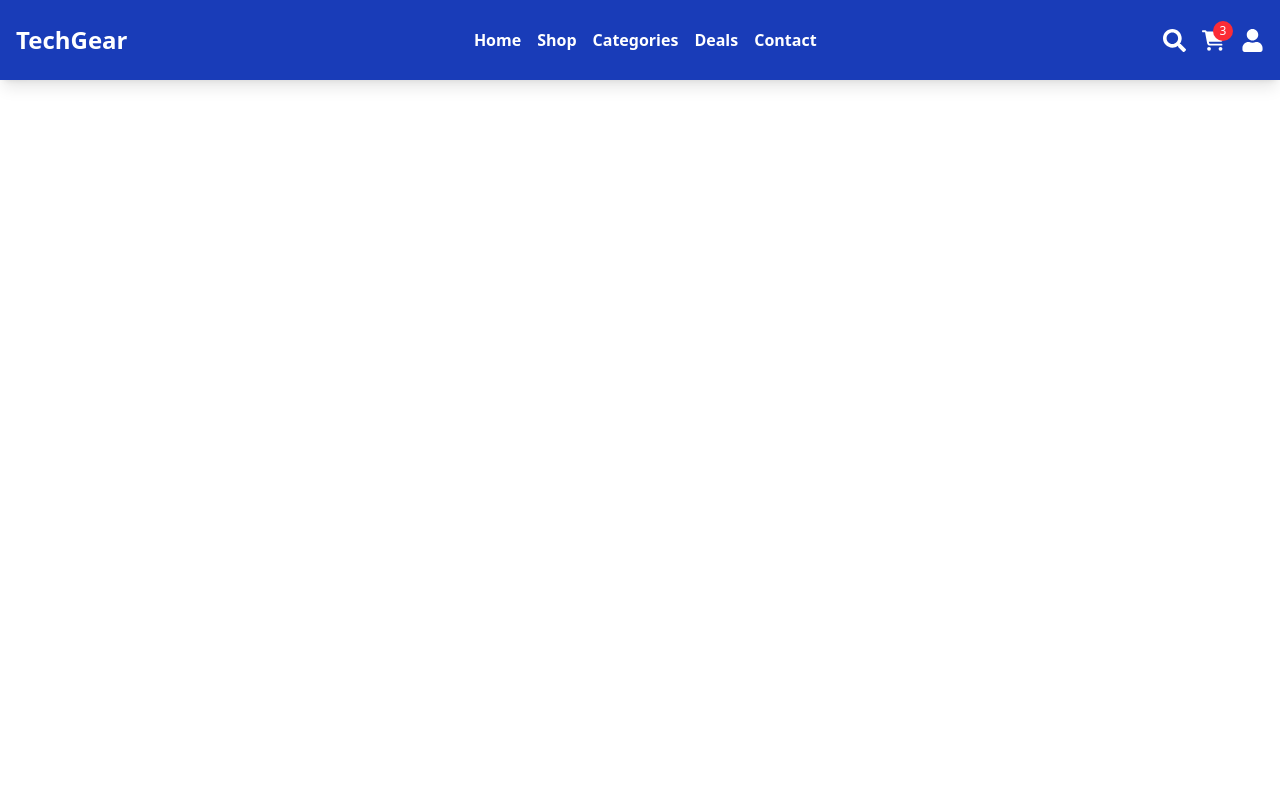
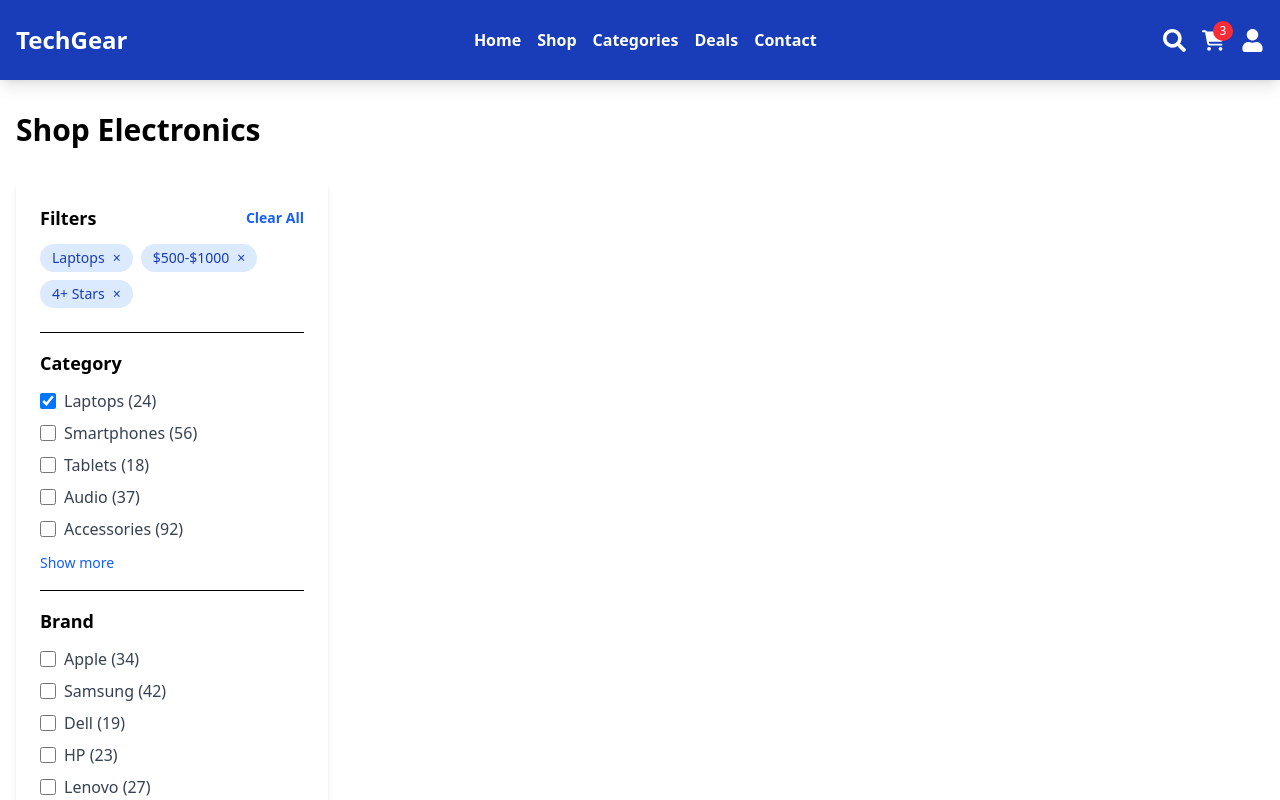
Before and after one commit to rasel-gannicus/e-commerce-product-filtering-implementation, a Next.js app: page / in a window 1280 px wide. Shown: the top 800 px of the page. Built offline with nearby package versions, Linux system fonts and the light colour scheme.

Commit message:
creating 'Sidebar Filter'

```diff
--- /dev/null
+++ b/src/app/_container/FilterSidebar.tsx
@@ -0,0 +1,88 @@
+import { FilterOption } from "@/utils/types";
+
+
+const FilterSidebar: React.FC = () => {
+  const categories: FilterOption[] = [
+    { label: 'Laptops', count: 24, checked: true },
+    { label: 'Smartphones', count: 56 },
+    { label: 'Tablets', count: 18 },
+    { label: 'Audio', count: 37 },
+    { label: 'Accessories', count: 92 },
+  ];
+
+  const brands: FilterOption[] = [
+    { label: 'Apple', count: 34 },
+    { label: 'Samsung', count: 42 },
+    { label: 'Dell', count: 19 },
+    { label: 'HP', count: 23 },
+    { label: 'Lenovo', count: 27 },
+    { label: 'Sony', count: 16 },
+  ];
+
+  return (
+    <aside className="w-full md:w-1/4 bg-white p-6 rounded-lg shadow-md h-fit">
+      <div className="mb-6">
+        <h3 className="text-lg font-semibold mb-3 flex justify-between items-center">
+          Filters
+          <button className="text-sm text-blue-600 hover:underline" id="clear-all-filters">
+            Clear All
+          </button>
+        </h3>
+        <div className="flex flex-wrap gap-2 mb-4" id="active-filters">
+          {['Laptops', '$500-$1000', '4+ Stars'].map((filter) => (
+            <span key={filter} className="bg-blue-100 text-blue-800 px-3 py-1 rounded-full text-sm flex items-center">
+              {filter} <button className="ml-2 text-blue-800">&times;</button>
+            </span>
+          ))}
+        </div>
+      </div>
+
+      <FilterSection title="Category" options={categories} />
+      <FilterSection title="Brand" options={brands} />
+      {/* <PriceRangeSection />
+      <RatingSection />
+      <FeaturesSection />
+      <AvailabilitySection />
+      <ReleaseDateSection /> */}
+
+      <div className="mt-6 border-t pt-4">
+        <button className="w-full bg-blue-600 text-white py-2 rounded-lg hover:bg-blue-700 transition duration-200">
+          Apply Filters
+        </button>
+      </div>
+    </aside>
+  );
+};
+
+interface FilterSectionProps {
+  title: string;
+  options: FilterOption[];
+}
+
+const FilterSection: React.FC<FilterSectionProps> = ({ title, options }) => (
+  <div className="border-t pt-4 mt-4">
+    <h3 className="text-lg font-semibold mb-3 flex justify-between items-center">
+      {title}
+      <button className="text-xs text-gray-500">
+        <i className="fas fa-chevron-up"></i>
+      </button>
+    </h3>
+    <div className="space-y-2">
+      {options.map((option) => (
+        <label key={option.label} className="flex items-center">
+          <input
+            type="checkbox"
+            className="form-checkbox h-4 w-4 text-blue-600"
+            defaultChecked={option.checked}
+          />
+          <span className="ml-2 text-gray-700">
+            {option.label} ({option.count})
+          </span>
+        </label>
+      ))}
+      <button className="text-sm text-blue-600 hover:underline mt-1">Show more</button>
+    </div>
+  </div>
+);
+
+export default FilterSidebar;
--- a/src/app/page.tsx
+++ b/src/app/page.tsx
@@ -1,9 +1,16 @@
+import FilterSidebar from "./_container/FilterSidebar";
 import Header from "./_container/Header";
 
 export default function Home() {
   return (
     <>
       <Header />
+      <main className="container mx-auto px-4 py-8">
+        <h2 className="text-3xl font-bold mb-8">Shop Electronics</h2>
+        <div className="flex flex-col md:flex-row gap-6">
+          <FilterSidebar />
+        </div>
+      </main>
     </>
   );
 }
--- /dev/null
+++ b/src/utils/types.ts
@@ -0,0 +1,19 @@
+export interface Product {
+    id: string;
+    name: string;
+    brand: string;
+    price: number;
+    oldPrice?: number;
+    image: string;
+    rating: number;
+    reviews: number;
+    specs: string;
+    sale?: boolean;
+    new?: boolean;
+  }
+
+  export interface FilterOption {
+    label: string;
+    count: number;
+    checked?: boolean;
+  }
```
